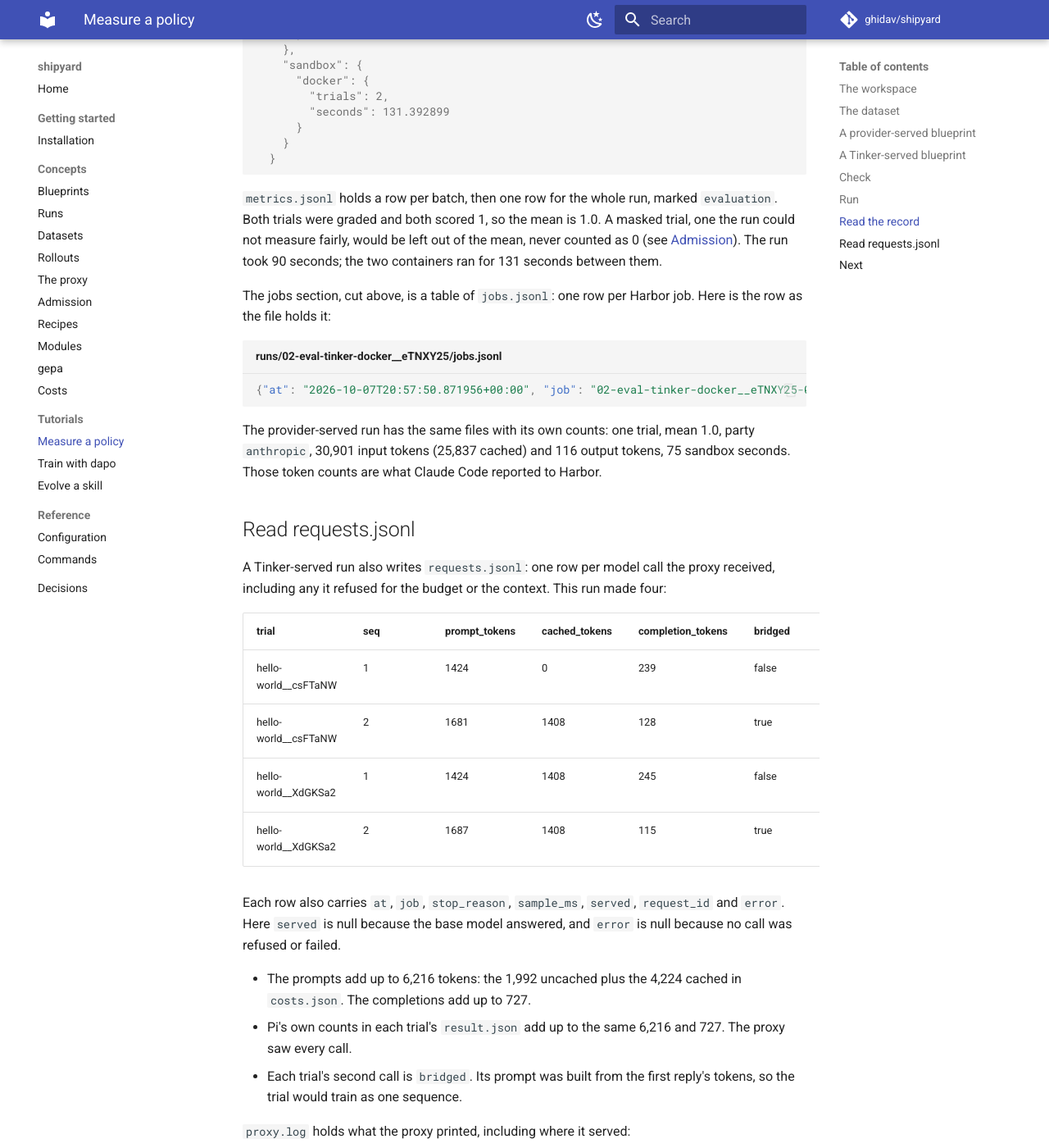
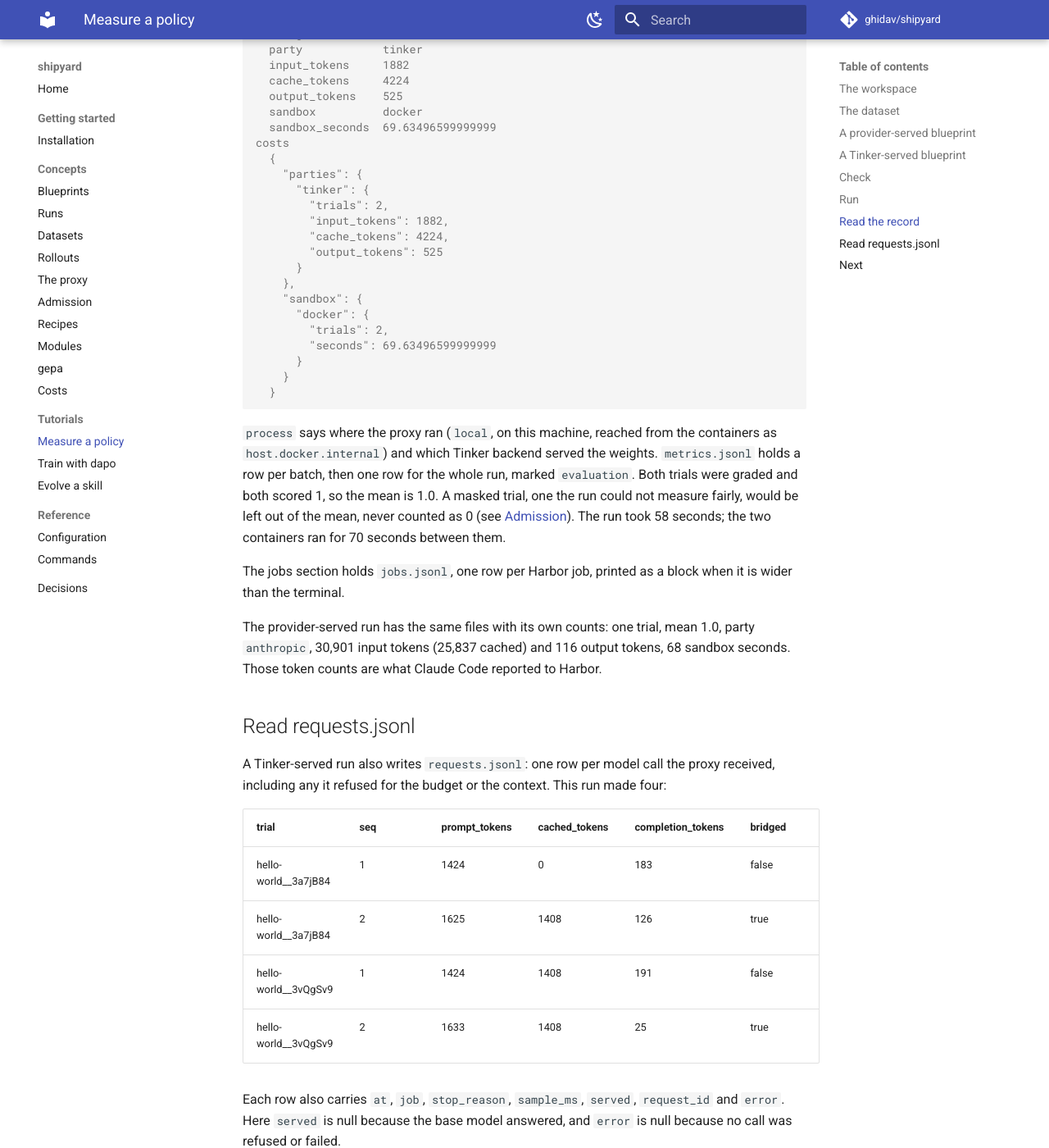
Before and after one commit to ghidav/shipyard, an MkDocs documentation site: the page built from docs/tutorials/measure-a-policy.md, in a window 1280 px wide and 1400 px high, scrolled down 3794 px. Shown: the whole window at 82% size. Built offline with MkDocs 1.6.1 and Material for MkDocs 9.7.7, drawn with Linux system fonts in a browser that asks for light colours; comment, search, counter and statistics services are not loaded; some of the changed text lies outside the part shown.

Commit message:
The measure tutorial quotes the runs made with this code
Co-Authored-By: Claude Opus 5.5 <noreply@anthropic.com>
Claude-Session: https://claude.ai/code/session_017Cg3NQJFoC9pcXuvu4mCfX

````diff
--- a/docs/tutorials/measure-a-policy.md
+++ b/docs/tutorials/measure-a-policy.md
@@ -125,20 +125,21 @@ The first line names the run: the blueprint's directory, two underscores, seven
 `shipyard runs` lists the runs with their state (see [Commands](../reference/cli.md)). `shipyard show` prints one run, section by section:
 
 ```console
-$ shipyard show 02-eval-tinker-docker__eTNXY25
-02-eval-tinker-docker__eTNXY25
+$ shipyard show 02-eval-tinker-docker__9YEWVfo
+02-eval-tinker-docker__9YEWVfo
 process
   state      finished
-  pid        18425
-  started    2026-10-07T20:56:22.261688+00:00
-  finished   2026-10-07T20:57:52.361554+00:00
+  pid        78770
+  started    2026-10-07T22:33:37.769228+00:00
+  finished   2026-10-07T22:34:35.996552+00:00
   version    0.1.0
   kind       evaluate
   blueprint  /path/to/workspace/blueprints/02-eval-tinker-docker
-  directory  /path/to/workspace/runs/02-eval-tinker-docker__eTNXY25
+  directory  /path/to/workspace/runs/02-eval-tinker-docker__9YEWVfo
+  proxy      {"placement": "local", "origin": "http://host.docker.internal:58735"}
   backend    https://tinker.thinkingmachines.dev/services/tinker-prod
 metrics  2 rows
-  at          2026-10-07T20:57:50.873722+00:00
+  at          2026-10-07T22:34:34.999038+00:00
   seq         2
   evaluation  true
   batches     1
@@ -147,35 +148,45 @@ metrics  2 rows
   masked      0
   mean        1.0
 jobs  1 row
-  ...
+  at               2026-10-07T22:34:34
+  job              02-eval-tinker-docker__9YEWVfo-0000
+  purpose          rollout
+  trials           2
+  batch            0
+  tasks            1
+  graded           2
+  served           tinker
+  bridged          2
+  party            tinker
+  input_tokens     1882
+  cache_tokens     4224
+  output_tokens    525
+  sandbox          docker
+  sandbox_seconds  69.63496599999999
 costs
   {
     "parties": {
       "tinker": {
         "trials": 2,
-        "input_tokens": 1992,
+        "input_tokens": 1882,
         "cache_tokens": 4224,
-        "output_tokens": 727
+        "output_tokens": 525
       }
     },
     "sandbox": {
       "docker": {
         "trials": 2,
-        "seconds": 131.392899
+        "seconds": 69.63496599999999
       }
     }
   }
 ```
 
-`metrics.jsonl` holds a row per batch, then one row for the whole run, marked `evaluation`. Both trials were graded and both scored 1, so the mean is 1.0. A masked trial, one the run could not measure fairly, would be left out of the mean, never counted as 0 (see [Admission](../concepts/admission.md)). The run took 90 seconds; the two containers ran for 131 seconds between them.
+`process` says where the proxy ran (`local`, on this machine, reached from the containers as `host.docker.internal`) and which Tinker backend served the weights. `metrics.jsonl` holds a row per batch, then one row for the whole run, marked `evaluation`. Both trials were graded and both scored 1, so the mean is 1.0. A masked trial, one the run could not measure fairly, would be left out of the mean, never counted as 0 (see [Admission](../concepts/admission.md)). The run took 58 seconds; the two containers ran for 70 seconds between them.
 
-The jobs section, cut above, is a table of `jobs.jsonl`: one row per Harbor job. Here is the row as the file holds it:
+The jobs section holds `jobs.jsonl`, one row per Harbor job, printed as a block when it is wider than the terminal.
 
-```json title="runs/02-eval-tinker-docker__eTNXY25/jobs.jsonl"
-{"at": "2026-10-07T20:57:50.871956+00:00", "job": "02-eval-tinker-docker__eTNXY25-0000", "purpose": "rollout", "trials": 2, "batch": 0, "tasks": 1, "graded": 2, "served": "tinker", "bridged": 2, "party": "tinker", "input_tokens": 1992, "cache_tokens": 4224, "output_tokens": 727, "sandbox": "docker", "sandbox_seconds": 131.392899}
-```
-
-The provider-served run has the same files with its own counts: one trial, mean 1.0, party `anthropic`, 30,901 input tokens (25,837 cached) and 116 output tokens, 75 sandbox seconds. Those token counts are what Claude Code reported to Harbor.
+The provider-served run has the same files with its own counts: one trial, mean 1.0, party `anthropic`, 30,901 input tokens (25,837 cached) and 116 output tokens, 68 sandbox seconds. Those token counts are what Claude Code reported to Harbor.
 
 ## Read requests.jsonl
 
@@ -183,21 +194,21 @@ A Tinker-served run also writes `requests.jsonl`: one row per model call the pro
 
 | trial | seq | prompt_tokens | cached_tokens | completion_tokens | bridged |
 |---|---|---|---|---|---|
-| hello-world__csFTaNW | 1 | 1424 | 0 | 239 | false |
-| hello-world__csFTaNW | 2 | 1681 | 1408 | 128 | true |
-| hello-world__XdGKSa2 | 1 | 1424 | 1408 | 245 | false |
-| hello-world__XdGKSa2 | 2 | 1687 | 1408 | 115 | true |
+| hello-world__3a7jB84 | 1 | 1424 | 0 | 183 | false |
+| hello-world__3a7jB84 | 2 | 1625 | 1408 | 126 | true |
+| hello-world__3vQgSv9 | 1 | 1424 | 1408 | 191 | false |
+| hello-world__3vQgSv9 | 2 | 1633 | 1408 | 25 | true |
 
 Each row also carries `at`, `job`, `stop_reason`, `sample_ms`, `served`, `request_id` and `error`. Here `served` is null because the base model answered, and `error` is null because no call was refused or failed.
 
-- The prompts add up to 6,216 tokens: the 1,992 uncached plus the 4,224 cached in `costs.json`. The completions add up to 727.
-- Pi's own counts in each trial's `result.json` add up to the same 6,216 and 727. The proxy saw every call.
+- The prompts add up to 6,106 tokens: the 1,882 uncached plus the 4,224 cached in `costs.json`. The completions add up to 525.
+- Pi's own counts in each trial's `result.json` add up to the same 6,106 and 525. The proxy saw every call.
 - Each trial's second call is `bridged`. Its prompt was built from the first reply's tokens, so the trial would train as one sequence.
 
 `proxy.log` holds what the proxy printed, including where it served:
 
 ```
-serving Qwen/Qwen3-8B at http://host.docker.internal:56479 (control: on)
+serving Qwen/Qwen3-8B at http://host.docker.internal:58735 (control: on)
 ```
 
 A provider-served run has neither file.
````
Also changed, not shown: other parts of docs/tutorials/measure-a-policy.md (+2 -2 lines).
